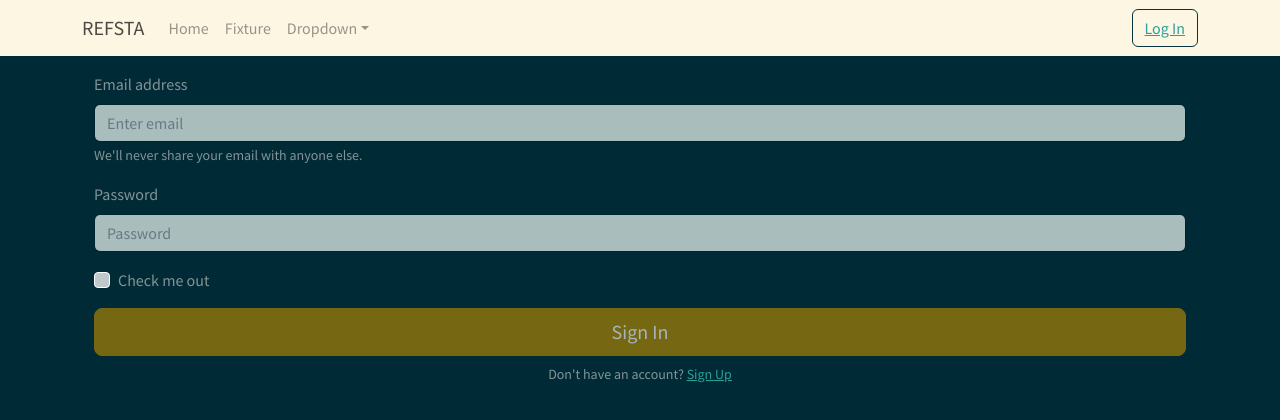
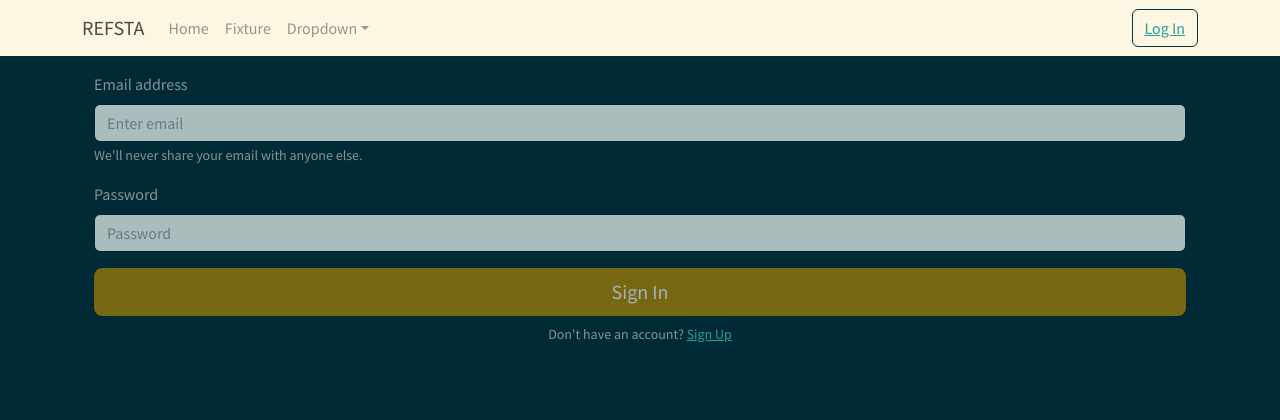
Before and after one commit to SU-CS308-22FA/TEAM-12, a React (Create React App) app in the folder client/: page /signin in a window 1280 px wide. Shown: the top 420 px of the page. Built offline with nearby package versions, Linux system fonts and the light colour scheme.

Commit message:
path to auth fixed

```diff
--- a/client/src/Screens/AuthScreen.js
+++ b/client/src/Screens/AuthScreen.js
@@ -58,10 +58,6 @@ export const AuthScreen = ({setUser}) => {
         <Form.Control onChange={(e) => setFormData({...formData, password: e.target.value})} type="password" placeholder="Password" />
       </Form.Group>
 
-      <Form.Group className="mb-3" controlId="formBasicCheckbox">
-        <Form.Check type="checkbox" label="Check me out" />
-      </Form.Group>
-
 
       <Form.Group className="d-grid">
               <Button disabled={formData.email==="" || formData.password===""} type="submit" variant="primary" size="lg">
--- a/client/src/Screens/SignUpScreen.js
+++ b/client/src/Screens/SignUpScreen.js
@@ -89,7 +89,7 @@ export const SignUpScreen = () => {
             </Form.Group>
             <Form.Group className="d-grid">
               <Button variant="primary" type="submit" className="mt-4">
-                <Link className="text-white text-decoration-none" to="/auth">
+                <Link className="text-white text-decoration-none" to="/signin">
                   Sign Up
                 </Link>
               </Button>
```
Also changed, not shown: 1 other file (tests, documents, lock files or other folders).
